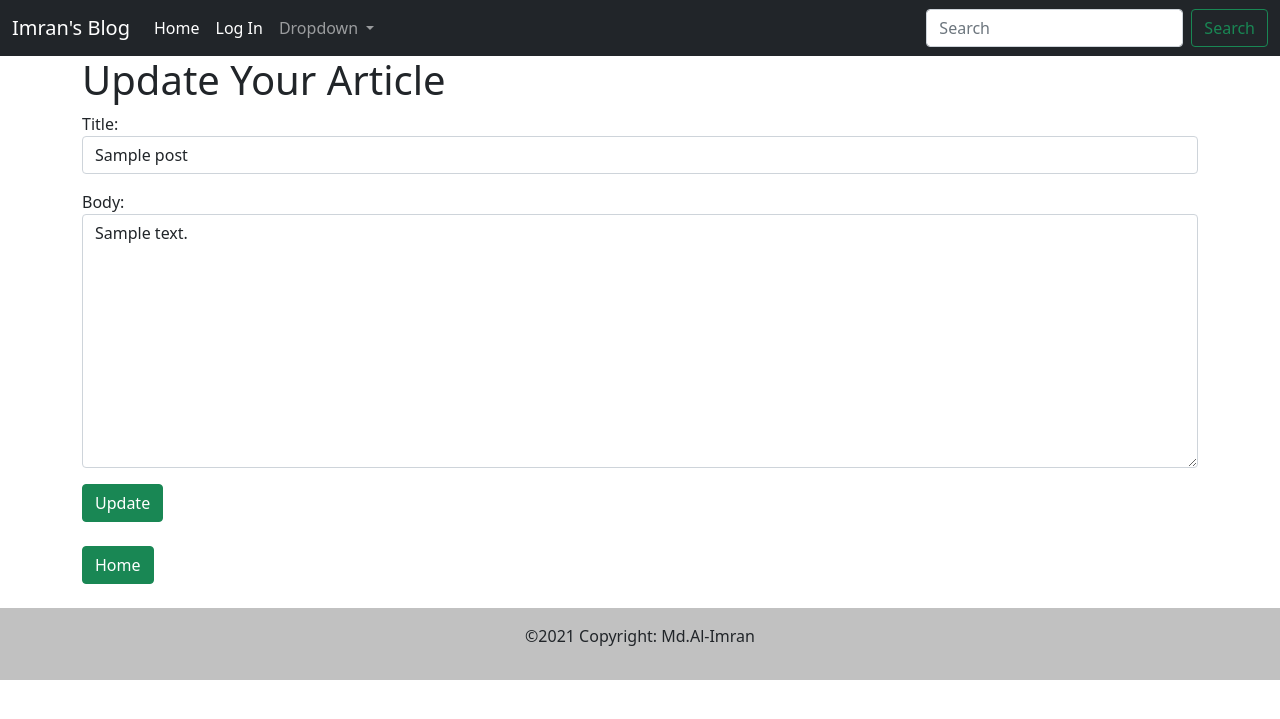
After one commit to imraan024/My-Blog, a Django app: page /article/edit/1 in a window 1280 px wide. The commit adds this page. Shown: the top 719 px of the page. Run offline with Django 3.2, Linux system fonts and the light colour scheme; tables that the repository leaves empty hold one stand-in row (values such as "Sample post").

Commit message:
Edit function added

```diff
--- a/myblog/forms.py
+++ b/myblog/forms.py
@@ -14,3 +14,15 @@ class PostForm(forms.ModelForm):
 
 
         }
+
+class EditForm(forms.ModelForm):
+    class Meta:
+        model = Post
+        fields = ('title','body')
+
+        widgets = {
+            'title': forms.TextInput(attrs = {'class': 'form-control', 'placeholder' : 'Give a Title'}),
+            'body': forms.Textarea(attrs = {'class': 'form-control', 'placeholder': 'Write your Artcle here'})
+
+
+        }
--- a/myblog/urls.py
+++ b/myblog/urls.py
@@ -1,9 +1,10 @@
 from django.urls import path
 #from . import views
-from .views import AddPost, ArticleView, HomeView, RegisterView
+from .views import AddPost, ArticleView, HomeView, RegisterView, UpdateArticleView
 urlpatterns = [
     path('', HomeView.as_view(), name="home"),
     path('article/<int:pk>', ArticleView.as_view(), name = "article"),
     path('add', AddPost.as_view(), name = "add_post"),
     path('register', RegisterView.as_view(), name = "register"),
+    path('article/edit/<int:pk>', UpdateArticleView.as_view(), name = "update"),
 ]
--- a/myblog/views.py
+++ b/myblog/views.py
@@ -1,4 +1,5 @@
-from myblog.forms import PostForm
+from django.views.generic.edit import UpdateView
+from myblog.forms import PostForm, EditForm
 from myblog.models import Post
 from django.shortcuts import render
 from django.views.generic import ListView, DetailView, CreateView
@@ -24,3 +25,7 @@ class AddPost(CreateView):
 class RegisterView(CreateView):
     model = Post
     template_name = 'register.html'
+class UpdateArticleView(UpdateView):
+    model = Post
+    template_name = 'update.html'
+    form_class = EditForm
--- a/templates/article.html
+++ b/templates/article.html
@@ -9,6 +9,8 @@
     <h4> {{ post.author }}</h4>
 
     <p> {{ post.body }}</p>
+
+    <a href = "{% url 'update' post.pk  %}" class="btn btn-success">Edit</a>
     <a href = {% url 'home'  %} class="btn btn-success">Home</a>
 </body>
 {% endblock %}
--- /dev/null
+++ b/templates/update.html
@@ -0,0 +1,19 @@
+{% extends 'base.html' %}
+
+{% block title %}
+        {{ post.title }}
+{% endblock %}
+
+
+{% block body %}
+<h1>Update Your Article</h1>
+
+<form method = "POST">
+    {% csrf_token %}
+    {{ form.as_p }}
+    <button class="btn btn-success">Update</button> <br>
+
+</form>
+<br>
+<a href = {% url 'home'  %} class="btn btn-success">Home</a>
+{% endblock %}
```
Also changed, not shown: templates/home.html (line endings or trailing spaces).
